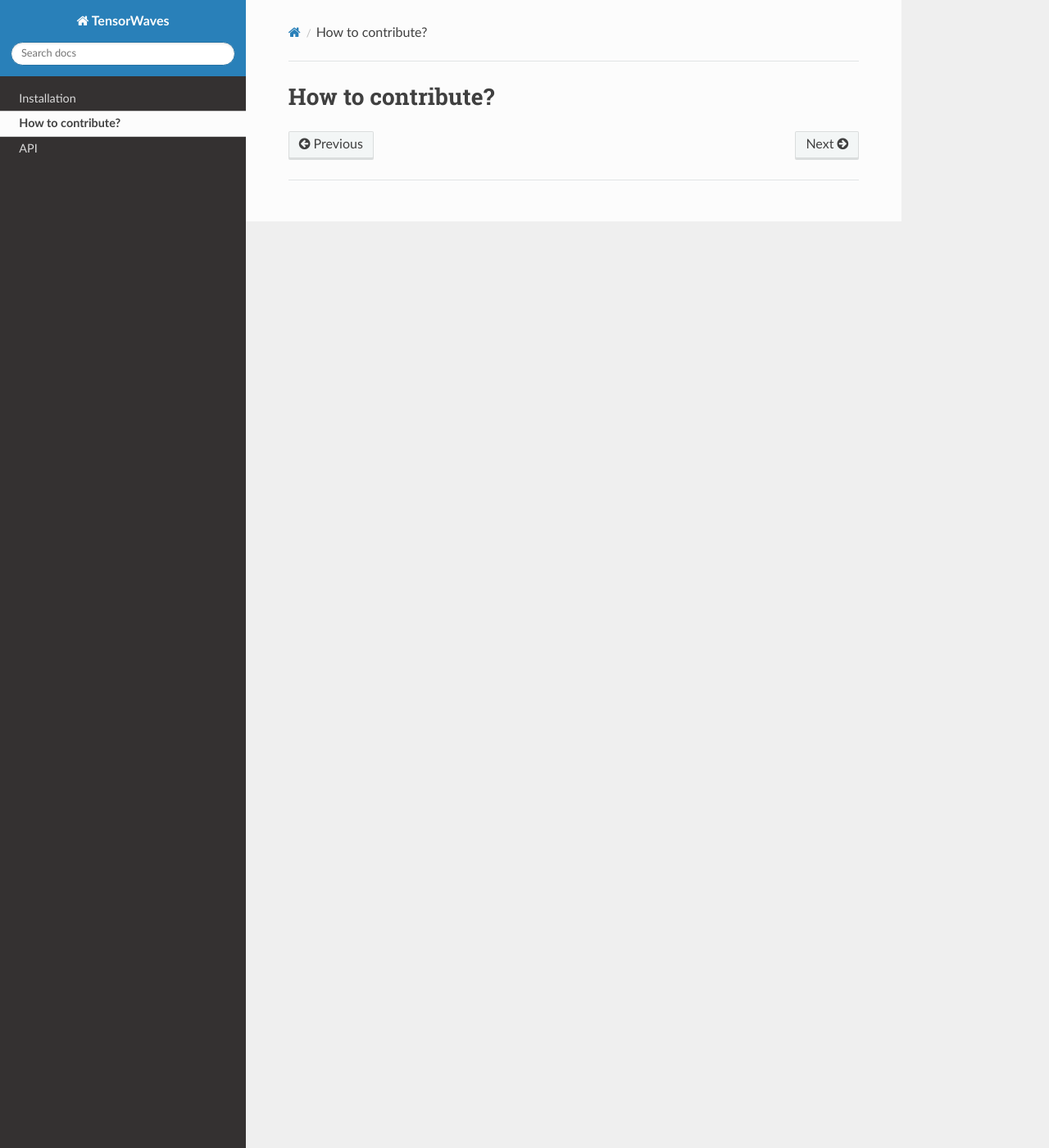
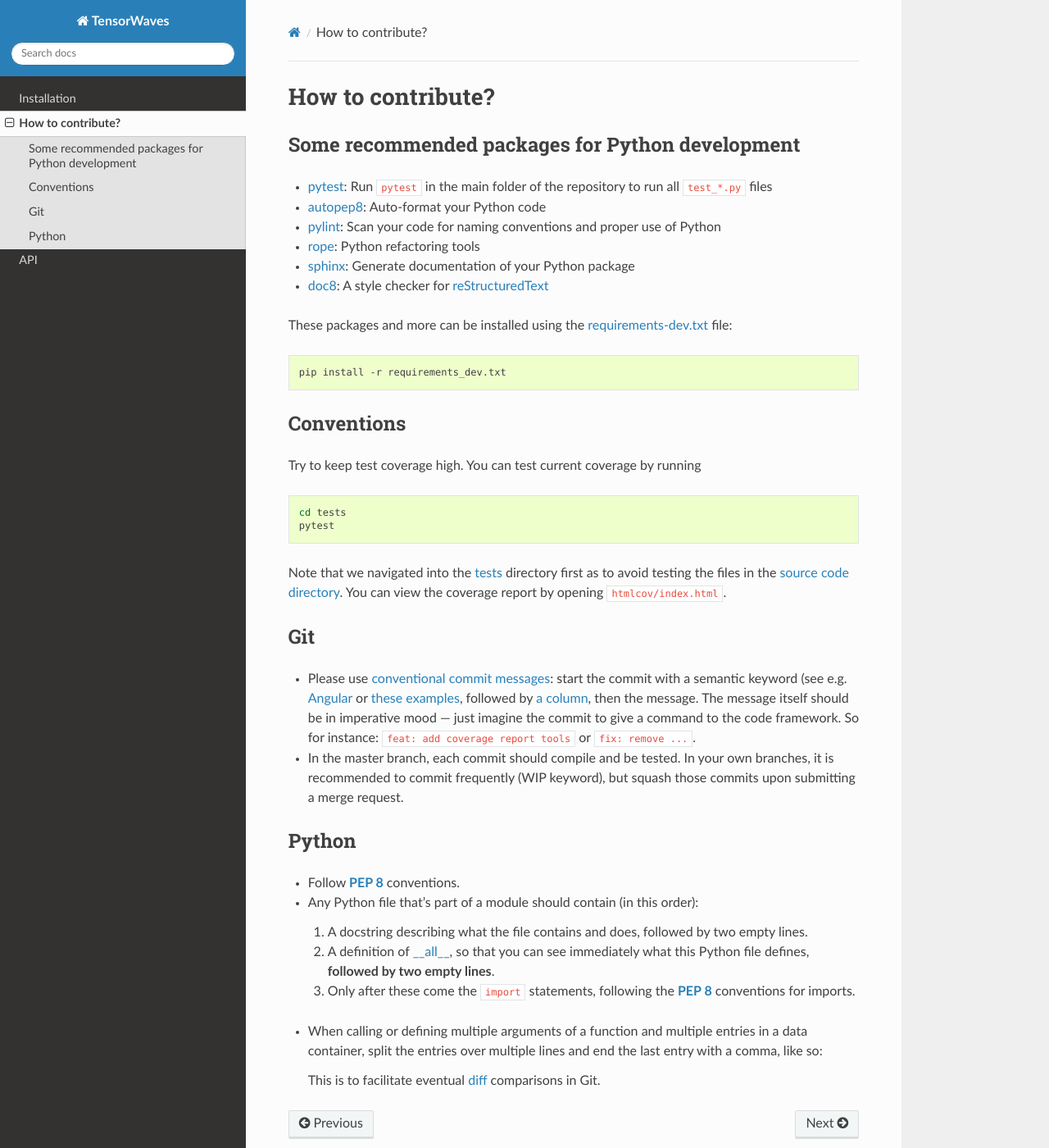
Before and after one commit to ComPWA/tensorwaves, a Sphinx documentation site: the page built from doc/contribute.rst, in a window 1280 px wide and 1400 px high. Shown: the whole window at 82% size. Built offline with Sphinx 7.4.7 and the Read the Docs theme 2.0.0, drawn with Linux system fonts in a browser that asks for light colours; pages that are not in the unit, such as notebooks, are missing from menus.

Commit message:
docs: migrate CONTRIBUTE to contribute.rst

```diff
--- a/doc/contribute.rst
+++ b/doc/contribute.rst
@@ -1,2 +1,97 @@
 How to contribute?
 ==================
+
+Some recommended packages for Python development
+------------------------------------------------
+
+* `pytest <https://docs.pytest.org/en/latest/>`_: Run :code:`pytest` in the main
+  folder of the repository to run all :file:`test_*.py` files
+
+* `autopep8 <https://pypi.org/project/autopep8/0.8/>`_: Auto-format your Python
+  code
+
+* `pylint <https://www.pylint.org/>`_: Scan your code for naming conventions
+  and proper use of Python
+
+* `rope <https://github.com/python-rope/rope>`_: Python refactoring tools
+
+* `sphinx <https://www.sphinx-doc.org/>`_: Generate documentation of your
+  Python package
+
+* `doc8 <https://pypi.org/project/doc8/>`_: A style checker for
+  `reStructuredText
+  <https://docutils.sourceforge.io/docs/ref/rst/introduction.html>`_
+
+These packages and more can be installed using the `requirements-dev.txt
+<https://github.com/ComPWA/tensorwaves/blob/master/requirements-dev.txt>`_
+file:
+
+.. code-block:: shell
+
+  pip install -r requirements_dev.txt
+
+
+Conventions
+-----------
+
+Try to keep test coverage high. You can test current coverage by running
+
+.. code-block:: shell
+
+  cd tests
+  pytest
+
+Note that we navigated into the `tests
+<https://github.com/ComPWA/tensorwaves/tree/master/tests>`_ directory first as
+to avoid testing the files in the :doc:`source code directory
+</install/get-the-source-code>`. You can view the coverage report by opening
+:file:`htmlcov/index.html`.
+
+Git
+---
+
+* Please use
+  `conventional commit messages
+  <https://www.conventionalcommits.org/>`_: start the commit with a semantic
+  keyword (see e.g. `Angular
+  <https://github.com/angular/angular/blob/master/CONTRIBUTING.md#type>`_ or
+  `these examples <https://seesparkbox.com/foundry/semantic_commit_messages>`_,
+  followed by `a column <https://git-scm.com/docs/git-interpret-trailers>`_,
+  then the message. The message itself should be in imperative mood — just
+  imagine the commit to give a command to the code framework. So for instance:
+  :code:`feat: add coverage report tools` or :code:`fix: remove ...`.
+
+* In the master branch, each commit should compile and be tested. In your own
+  branches, it is recommended to commit frequently (WIP keyword), but squash
+  those commits upon submitting a merge request.
+
+Python
+------
+
+* Follow :pep:`8` conventions.
+
+* Any Python file that's part of a module should contain (in this order):
+
+  1. A docstring describing what the file contains and does, followed by two empty lines.
+
+  2. A definition of `__all__
+     <https://docs.python.org/3/tutorial/modules.html#importing-from-a-package>`_,
+     so that you can see immediately what this Python file defines, **followed
+     by two empty lines**.
+
+  3. Only after these come the :code:`import` statements, following the
+     :pep:`8` conventions for imports.
+
+* When calling or defining multiple arguments of a function and multiple entries in a data container, split the entries over multiple lines and end the last entry with a comma, like so:
+
+  .. code-block: python
+
+    __all__ = [
+        'core',
+        'optimizer',
+        'physics',
+        'plot',
+    ]
+
+  This is to facilitate eventual `diff <https://git-scm.com/docs/git-diff>`_
+  comparisons in Git.
```
Also changed, not shown: CONTRIBUTING.md (+3 -56 lines).
